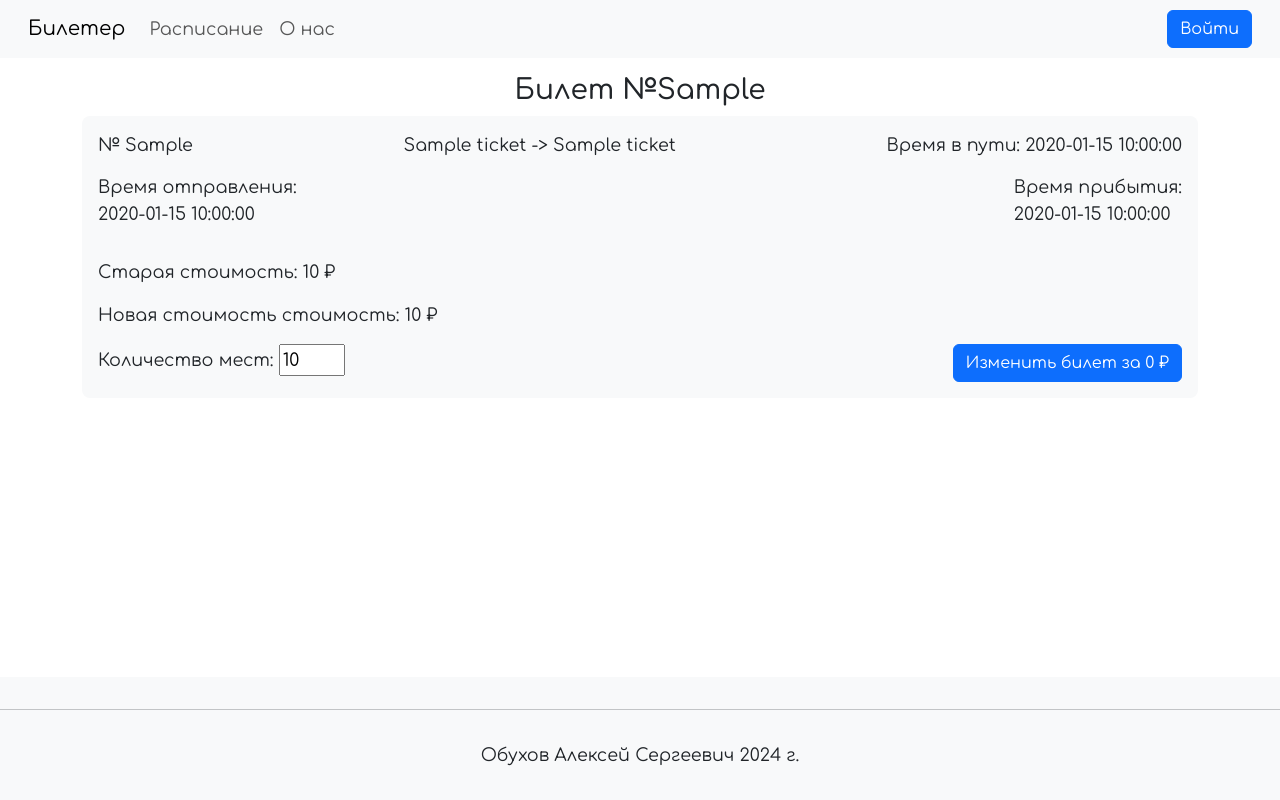
After one commit to AlexOS12/obukhov-221-3210-web-dev-kp, a Flask app: template app/templates/edit_ticket.html in a window 1280 px wide. The commit adds this page. Run offline with Flask 3, Linux system fonts and the light colour scheme; the template is opened without the code that fills it: most values are stand-ins (such as "Sample title", 1, 10 or a date in 2020).

Commit message:
Изменения билетов готово

```diff
--- /dev/null
+++ b/app/static/scripts/edit_ticket.js
@@ -0,0 +1,24 @@
+"use strict"
+
+let amount;
+let old_price;
+let new_price;
+let price_per_person;
+let editTicketBtn;
+
+function calculatePrice() {
+    let total_price =  price_per_person * amount.value;
+    new_price.innerHTML = total_price;
+    editTicketBtn.innerHTML = `Изменить билет за ${total_price - old_price} &#8381;`;
+}
+
+window.onload = function () {
+    amount = document.getElementById("amount");
+    old_price = document.getElementById("old_price").innerText;
+    price_per_person = old_price / amount.value;
+    new_price = document.getElementById("new_price");
+    editTicketBtn = document.getElementById("editTicketBtn");
+
+    amount.oninput = calculatePrice;
+    calculatePrice();
+}
--- /dev/null
+++ b/app/templates/edit_ticket.html
@@ -0,0 +1,45 @@
+{% extends 'base.html' %}
+
+{% from 'trip_card_macro.html' import trip_card_macro %}
+
+{% block content %}
+<h3 class="text-center">Билет №{{ ticket.ticket_no }}</h3>
+<div class="container rounded-3 p-3 bg-light mb-3">
+    <div class="d-flex justify-content-between mb-3">
+        <div>№ {{ ticket.trip_no }}</div>
+        <div class="text-center">{{ ticket.dep_city_name }} -> {{ ticket.arr_city_name }}</div>
+        <div class="text-end">Время в пути: {{ ticket.travel_time }}</div>
+    </div>
+    <div class="d-flex justify-content-between mb-3">
+        <div class="d-flex flex-column justify-content-center">
+            <p class="mb-0">Время отправления:</p>
+            <p>{{ ticket.dep_time }}</p>
+        </div>
+        <div class="d-flex flex-column justify-content-center">
+            <p class="mb-0">Время прибытия:</p>
+            <p class="text">{{ ticket.arr_time }}</p>
+        </div>
+    </div>
+    <div class="d-flex justify-content-start">
+        <p>Старая стоимость:
+        <p id="old_price">{{ ticket.price }}</p>&nbsp;&#8381;</p>
+    </div>
+    <div class="d-flex justify-content-start">
+        <p>Новая стоимость стоимость:
+        <p id="new_price"></p>&nbsp;&#8381;</p>
+    </div>
+    <form method="post">
+        <div class="d-flex justify-content-between">
+            <div>
+                <label for="amount">Количество мест:</label>
+                <input type="number" name="amount" id="amount" min="1" max="200" value="{{ ticket.amount }}" required>
+            </div>
+            <div>
+                <button id="editTicketBtn" class="btn btn-primary">Изменить билет за </button>
+            </div>
+        </div>
+    </form>
+</div>
+
+<script src="{{ url_for('static', filename='scripts/edit_ticket.js') }}"></script>
+{% endblock %}
--- a/app/templates/trip_card_macro.html
+++ b/app/templates/trip_card_macro.html
@@ -25,8 +25,10 @@ status='preview', ticket_no=0) %}
         <a class="btn btn-primary" href="{{ url_for('tickets.buy_ticket', trip_no=trip_no ) }}">Купить билет</a>
         {% elif status == 'account_view' %}
         <div>
-            <a class="btn btn-outline-primary" href="{{ url_for('tickets.download_ticket', ticket_no=ticket_no) }}">Скачать билет</a>
-            <a class="btn btn-primary" href="#">Изменить билет</a>
+            <a class="btn btn-outline-primary"
+                href="{{ url_for('tickets.download_ticket', ticket_no=ticket_no) }}">Скачать билет</a>
+            <a class="btn btn-primary" href="{{ url_for('tickets.edit_ticket', ticket_no=ticket_no) }}">Изменить
+                билет</a>
         </div>
         {% endif %}
     </div>
--- a/app/tickets.py
+++ b/app/tickets.py
@@ -43,6 +43,50 @@ TICKET_INFO_QUERY = (
     "JOIN users on users.id = tickets.owner_id "
     "WHERE tickets.id = %s"
 )
+
+CHECK_TICKET_OWNER_QUERY = (
+    "SELECT %(user_id)s = owner_id FROM tickets "
+    "WHERE id = %(ticket_no)s "
+)
+
+UPDATE_TICKET_QUERY = (
+    "UPDATE tickets set amount = %(amount)s "
+    "WHERE id = %(ticket_no)s "
+)
+
+@bp.route('/edit/<int:ticket_no>', methods=["GET", "POST"])
+@login_required
+def edit_ticket(ticket_no):
+    with db_connector.connect().cursor(named_tuple=True) as cursor:
+        cursor.execute(TICKET_INFO_QUERY, (ticket_no, ))
+        ticket = cursor.fetchone()
+
+    if request.method == "POST":
+        with db_connector.connect().cursor() as cursor:
+            cursor.execute(CHECK_TICKET_OWNER_QUERY, {
+                "user_id" : current_user.id,
+                "ticket_no" : ticket_no
+            })
+            result = cursor.fetchone()[0]
+        if not result:
+            flash("Вы не можете изменить этот билет, поскольку не являетесь его владельцем", category="warning")
+            return redirect(url_for("account.tickets"))
+
+        try:
+            with db_connector.connect().cursor() as cursor:
+                cursor.execute(UPDATE_TICKET_QUERY, {
+                    "ticket_no" : ticket_no,
+                    "amount" : request.form.get("amount")
+                })
+            db_connector.connect().commit()
+            flash("Билет был успешно изменён", category="success")
+            return redirect(url_for("account.tickets"))
+        except DatabaseError as error:
+            db_connector.connect().rollback()
+            flash(error, category="danger")
+            flash("Во время изменения билета произошла ошибка", category="danger")
+
+    return render_template("edit_ticket.html", ticket=ticket)
 
 @bp.route('/buy/<int:trip_no>', methods=["GET", "POST"])
 def buy_ticket(trip_no):
```
